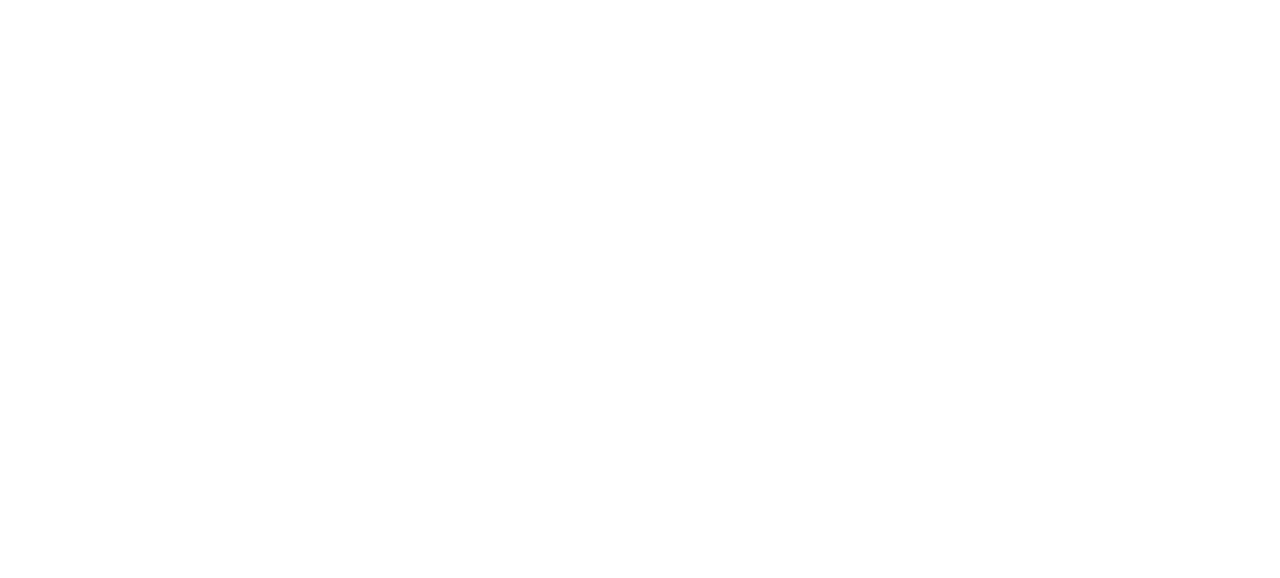
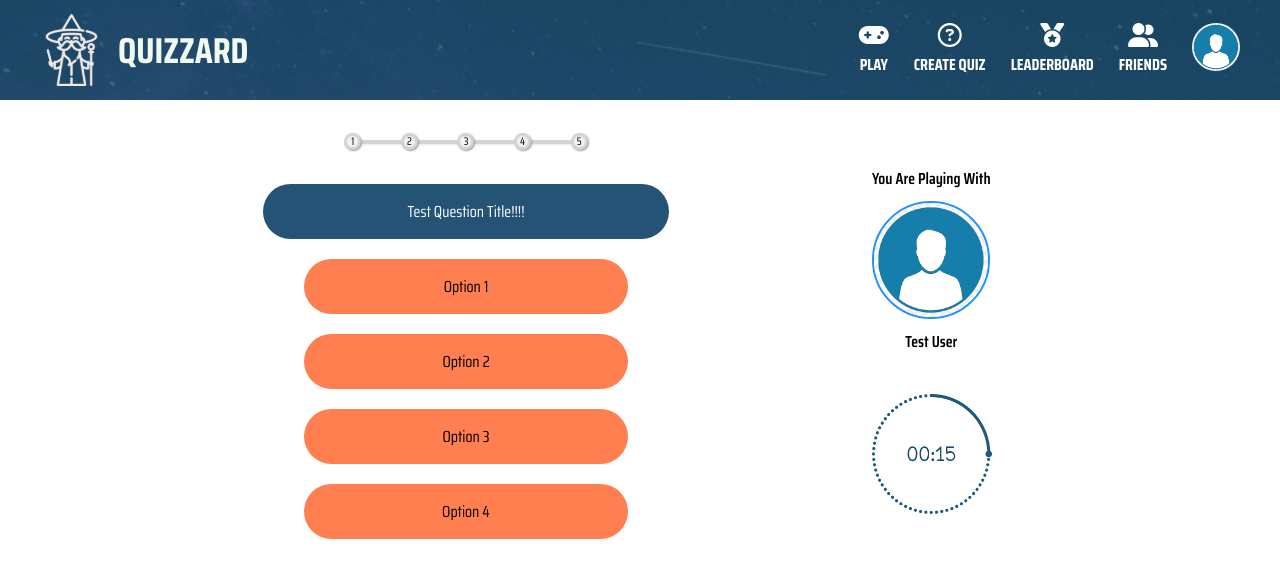
Before and after one commit to MrGg-30/Quizzard, a React (Create React App) app in the folder quizzard-ui/: page /play-start in a window 1280 px wide. Before the commit this address had no page. Shown: the top 578 px of the page. Built offline with nearby package versions, Linux system fonts and the light colour scheme.

Commit message:
playing quiz component

```diff
--- a/quizzard-ui/src/App.js
+++ b/quizzard-ui/src/App.js
@@ -1,6 +1,9 @@
 import {BrowserRouter, Route, Routes} from "react-router-dom";
 import BigHeader from "./layouts/BigHeader";
+import Master from "./layouts/Master";
 import Dashboard from "./pages/Dashboard";
+import PlayStart from "./pages/PlayStart";
+
 
 function App() {
     return (
@@ -9,6 +12,9 @@
                 <Route element={<BigHeader/>}>
                     <Route path="/" element={<Dashboard/>}/>
                 </Route>
+                <Route element={<Master/>}>
+                    <Route path="/play-start" element={<PlayStart/>}/>
+                </Route>
             </Routes>
         </BrowserRouter>
     );
--- /dev/null
+++ b/quizzard-ui/src/pages/PlayStart.js
@@ -0,0 +1,45 @@
+import React from 'react';
+
+function PlayStart() {
+    return (
+        <div className="play-start-layout">
+            <div className="question">
+                <div className="step-bar">
+                    <div className="bar"></div>
+                    <div className="steps">
+                        <span>1</span>
+                        <span>2</span>
+                        <span>3</span>
+                        <span>4</span>
+                        <span>5</span>
+                    </div>
+                </div>
+
+                <div className="q-text">Test Question Title!!!!</div>
+
+                <div className="op">Option 1</div>
+                <div className="op">Option 2</div>
+                <div className="op">Option 3</div>
+                <div className="op">Option 4</div>
+            </div>
+
+            <div className="counter">
+                {/*<div className="progress-bar">*/}
+                {/*    <progress value="43" min="0" max="100" style={{visibility: 'hidden', height: 0, width: 0}}>75%*/}
+                {/*    </progress>*/}
+                {/*</div>*/}
+
+                <div className="friend-photo">
+                    <p>You Are Playing With</p>
+                    <img src="/media/default-dp.png" alt="img"/>
+                    <p>Test User</p>
+                </div>
+
+                <img src="/media/timer.png" alt="img"/>
+
+            </div>
+        </div>
+    );
+}
+
+export default PlayStart;
```
Also changed, not shown: quizzard-ui/public/media/default-dp.png (added), quizzard-ui/public/media/timer.png (added).
